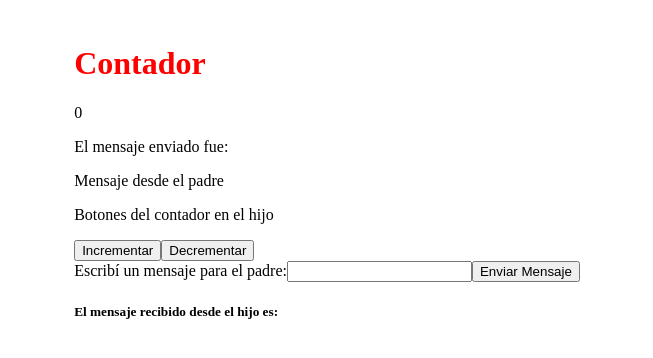
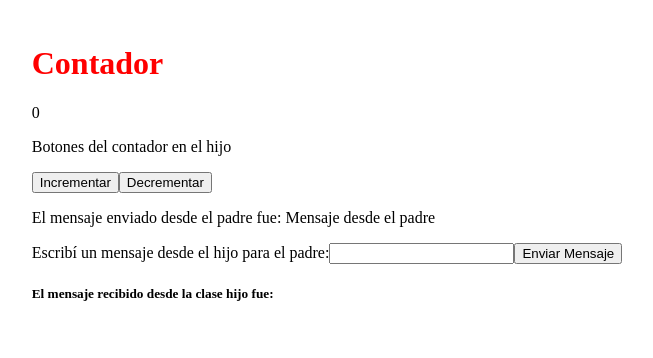
Before and after one commit to matiasCoco1997/cursoAngular, an Angular app in the folder curso-angular-youtube/: page / in a window 1280 px wide. Shown: the top 358 px of the page, without its empty margins (329-982 px from the left). Built offline with nearby package versions, Linux system fonts and the light colour scheme.

Commit message:
update organizacion de codigo - clase 6

```diff
--- a/curso-angular-youtube/src/app/hijo/hijo.component.html
+++ b/curso-angular-youtube/src/app/hijo/hijo.component.html
@@ -1,14 +1,13 @@
-<p>El mensaje enviado fue:</p>
-<p>{{ recibeHijo }}</p>
-
 <div>
     <p>Botones del contador en el hijo</p>
     <button (click)="incrementar()">Incrementar</button>
     <button (click)="decrementar()">Decrementar</button>
 </div>
 
+<p>El mensaje enviado desde el padre fue: {{ recibeHijo }}</p>
+
 <div>
-    <label for="entrada">Escribí un mensaje para el padre:</label>
+    <label for="entrada">Escribí un mensaje desde el hijo para el padre:</label>
     <input type="text" id="entrada" [(ngModel)]="mensaje">
     <button type="button" (click)="enviarMensaje()">Enviar Mensaje</button>
 </div>
--- a/curso-angular-youtube/src/app/padre/padre.component.html
+++ b/curso-angular-youtube/src/app/padre/padre.component.html
@@ -1,15 +1,12 @@
 <h1>Contador</h1>
 
 <p>{{ valorContador }}</p>
-
-
 
 <app-hijo
  [recibeHijo] = "mensajePadre"
  (mensajeDesdeHijo) = "recibirMensaje($event)"
  (incrementarDesdeHijo) = "incrementar()"
  (decrementarDesdeHijo) = "decrementar()">
-
 </app-hijo>
 
-<h5>El mensaje recibido desde el hijo es: {{ mensajeRecibido }}</h5>
+<h5>El mensaje recibido desde la clase hijo fue: {{ mensajeRecibido }}</h5>
--- a/curso-angular-youtube/src/app/padre/padre.component.ts
+++ b/curso-angular-youtube/src/app/padre/padre.component.ts
@@ -15,7 +15,6 @@ export class PadreComponent {
   }
 
 
-
 //contador
   valorContador : number = 0;
 
```
